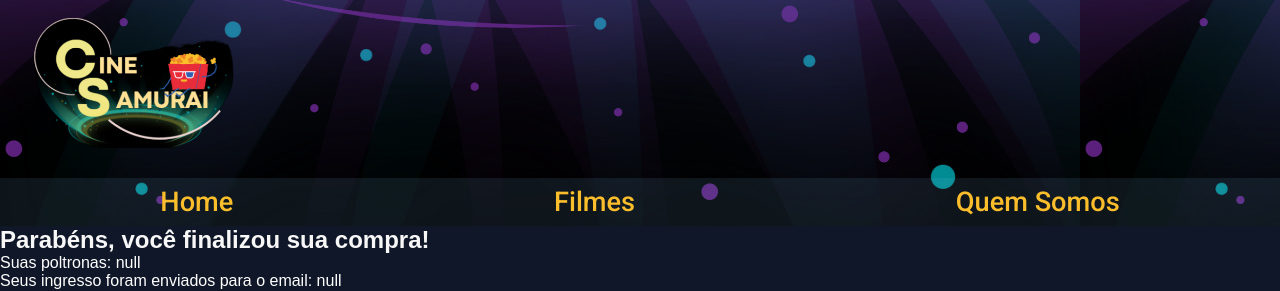
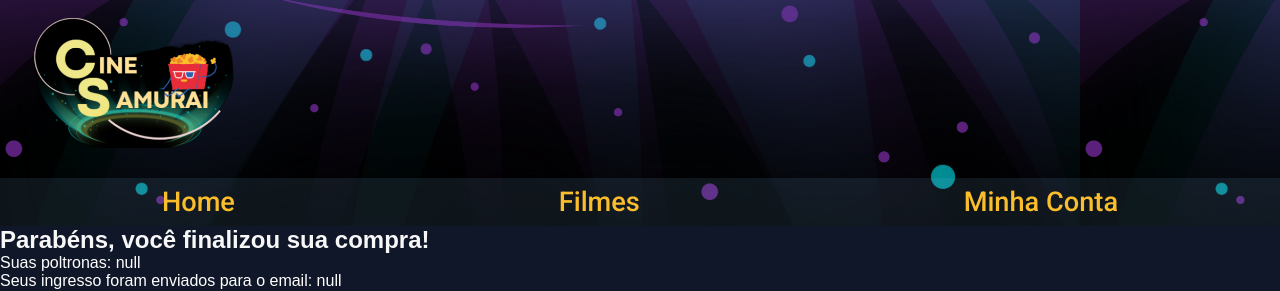
Before and after one commit to ericafernandaj/CineSamurai, a React (Vite) app: page /Ingresso in a window 1280 px wide. Shown: the top 291 px of the page. Built offline with nearby package versions, Linux system fonts and the light colour scheme; sample sign-in values are in the browser's storage.

Commit message:
fix: correcao da header

```diff
--- a/src/pages/Ingresso/Ingresso.jsx
+++ b/src/pages/Ingresso/Ingresso.jsx
@@ -1,6 +1,6 @@
 import React from 'react'
 import { StyleIngresso } from './ingresso.style'
-import Header from '../../components/views/Header/Header'
+import HeaderLogado from '../../components/views/HeaderLogado/HeaderLogado'
 import Footer from '../../components/views/Footer/Footer'
 
 
@@ -11,7 +11,7 @@ const Ingresso = () => {
 
     return (
         <>
-            <Header />
+            <HeaderLogado />
             <StyleIngresso>
                 <h2>Parabéns, você finalizou sua compra!</h2>
                 <p color="white">Suas poltronas: {`${poltronas}`}</p >
```
